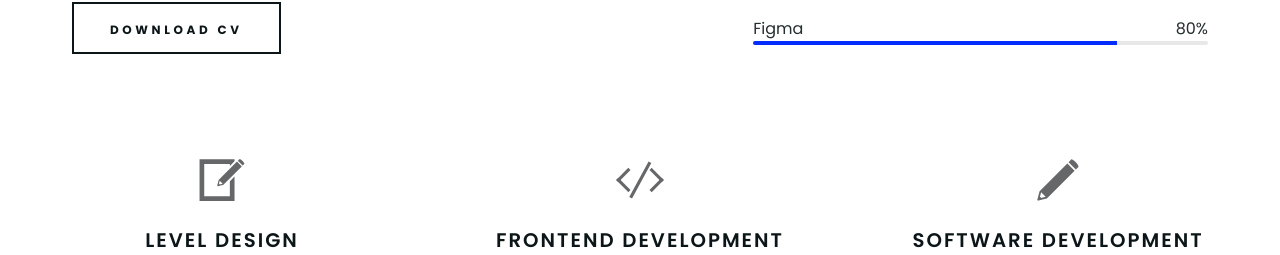
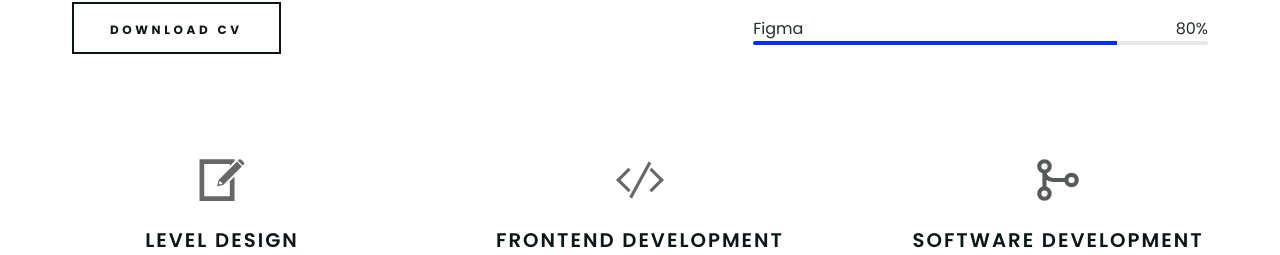
Before and after one commit to DoanPLuu/luu-cv, a plain HTML site: page index.html in a window 1280 px wide. Shown: the part 1342-1597 px from the top of the page. Drawn offline with nearby package versions, Linux system fonts and the light colour scheme.

Commit message:
đổi icon

```diff
--- a/index.html
+++ b/index.html
@@ -229,7 +229,7 @@
             data-aos-duration="1000"
             data-aos-delay="500"
           >
-            <img class="service-card-img" src="img/services/03.svg" alt="" />
+            <img class="service-card-img" src="img/services/04.svg" alt="" />
             <h3 class="service-card-title">Software Development</h3>
             <p>
               Building efficient, scalable, and high-quality software solutions
```
Also changed, not shown: img/services/04.svg (added).
